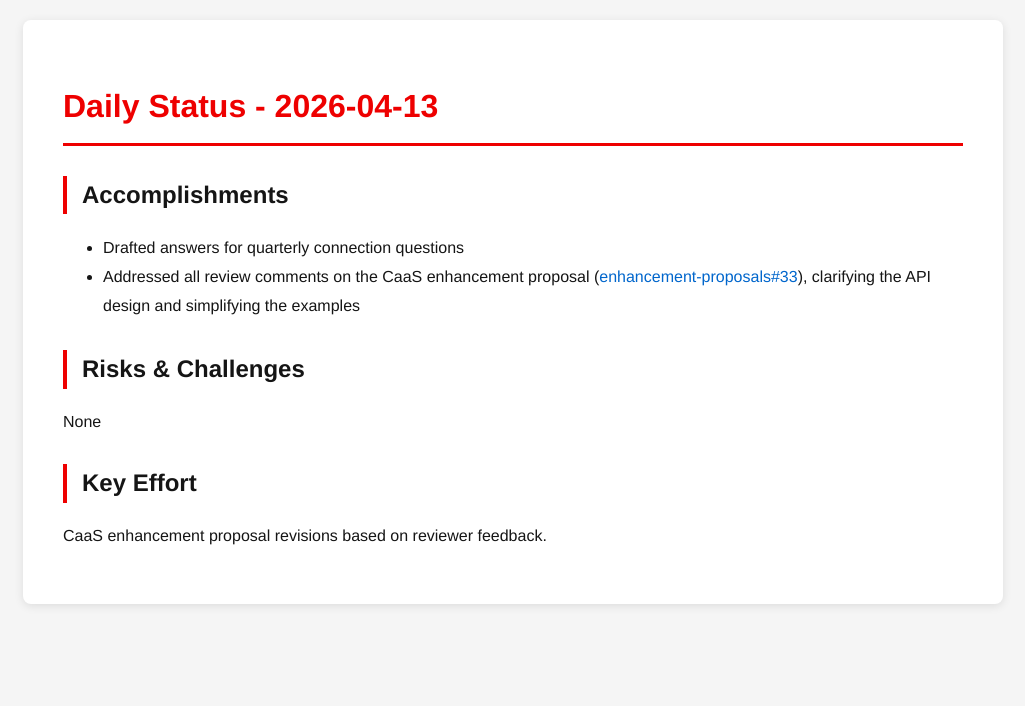
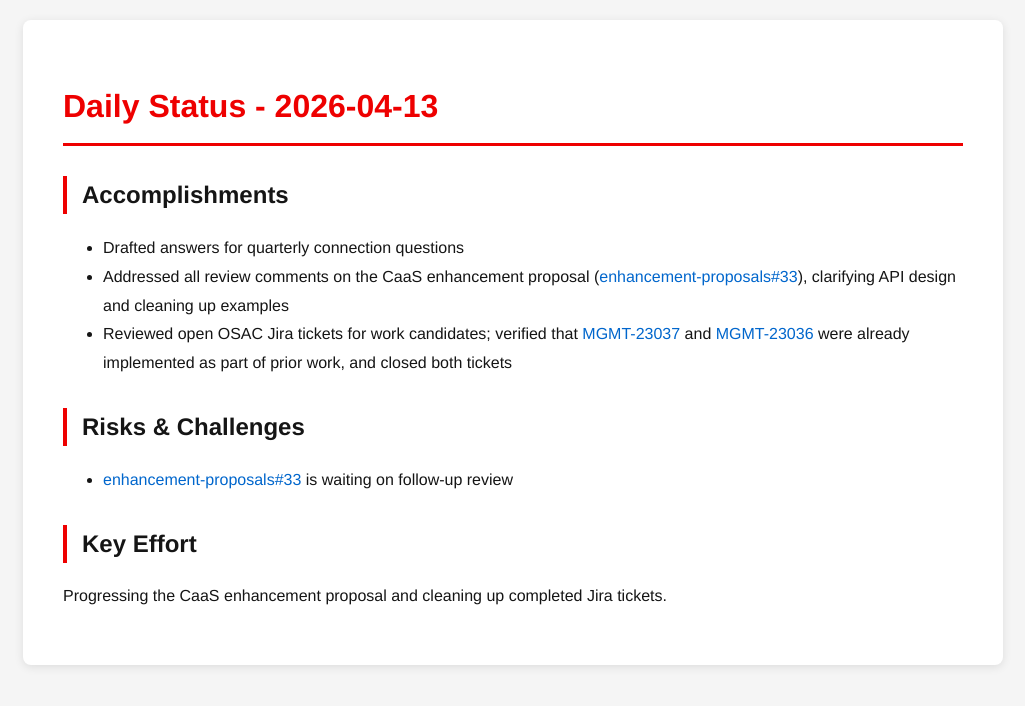
Before and after one commit to tzvatot/daily-status, a Jekyll site: the page built from 2026-04-13.md, in a window 1280 px wide. Shown: the top 706 px of the page, without its empty margins (127-1152 px from the left). Built offline with Jekyll 4.4.1, drawn with Linux system fonts in a browser that asks for light colours.

Commit message:
Daily status update - 2026-04-13

```diff
--- a/2026-04-13.md
+++ b/2026-04-13.md
@@ -8,10 +8,11 @@
 
 ## Accomplishments
 - Drafted answers for quarterly connection questions
-- Addressed all review comments on the CaaS enhancement proposal ([enhancement-proposals#33](https://github.com/osac-project/enhancement-proposals/pull/33)), clarifying the API design and simplifying the examples
+- Addressed all review comments on the CaaS enhancement proposal ([enhancement-proposals#33](https://github.com/osac-project/enhancement-proposals/pull/33)), clarifying API design and cleaning up examples
+- Reviewed open OSAC Jira tickets for work candidates; verified that [MGMT-23037](https://redhat.atlassian.net/browse/MGMT-23037) and [MGMT-23036](https://redhat.atlassian.net/browse/MGMT-23036) were already implemented as part of prior work, and closed both tickets
 
 ## Risks & Challenges
-None
+- [enhancement-proposals#33](https://github.com/osac-project/enhancement-proposals/pull/33) is waiting on follow-up review
 
 ## Key Effort
-CaaS enhancement proposal revisions based on reviewer feedback.
+Progressing the CaaS enhancement proposal and cleaning up completed Jira tickets.
```
